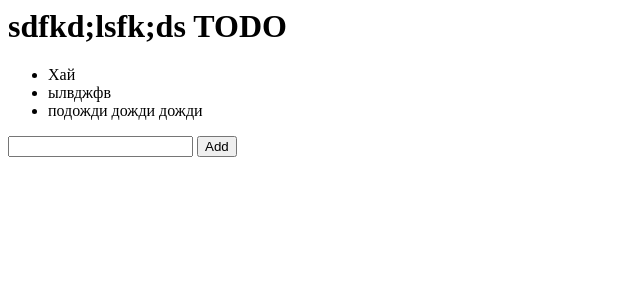
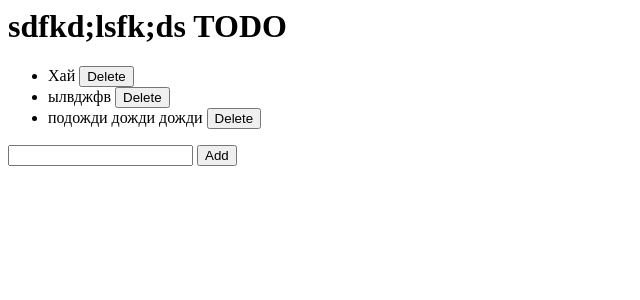
Before and after one commit to stepanych58/doc_filler, a Django app: page /todo/ in a window 1280 px wide. Shown: the top 300 px of the page, without its empty margins (0-640 px from the left). Run offline with Django 3.2, Linux system fonts and the light colour scheme; data comes from the database, SQL or seed files in the repository; both versions use the stored data as it was after the commit.

Commit message:
implement delete function

```diff
--- a/mainapp/mainapp/urls.py
+++ b/mainapp/mainapp/urls.py
@@ -16,11 +16,12 @@ Including another URLconf
 from django.contrib import admin
 from django.urls import path
 from hello import views
-from todo.views import todoView, addTodo
+from todo.views import todoView, addTodo, deleteTodo
 
 urlpatterns = [
     path('admin/', admin.site.urls),
     path('sayHello/', views.myView),
     path('todo/', todoView),
     path('todo/addTodo/', addTodo),
+    path('todo/deleteTodo/<int:todo_id>/', deleteTodo),
 ]
--- a/mainapp/templates/todo.html
+++ b/mainapp/templates/todo.html
@@ -3,6 +3,10 @@
   {% for todo_item in all_items %}
     <li>
     	{{todo_item.content}}
+    	<form action="deleteTodo/{{todo_item.id}}/" method="post" style="display: inline">
+    		{% csrf_token %}
+ 	     	<input type="submit" value="Delete"/>
+		 </form>
     </li>
   {% endfor %}
  </ul>
--- a/mainapp/todo/views.py
+++ b/mainapp/todo/views.py
@@ -11,3 +11,8 @@ def addTodo(request):
 	new_item = TodoItem(content=request.POST['content'])
 	new_item.save()
 	return HttpResponseRedirect('/todo/');
+
+def deleteTodo(request, todo_id):
+	item_to_delete = TodoItem.objects.get(id= todo_id);
+	item_to_delete.delete()
+	return HttpResponseRedirect('/todo/');
```
Also changed, not shown: mainapp/db.sqlite3.
